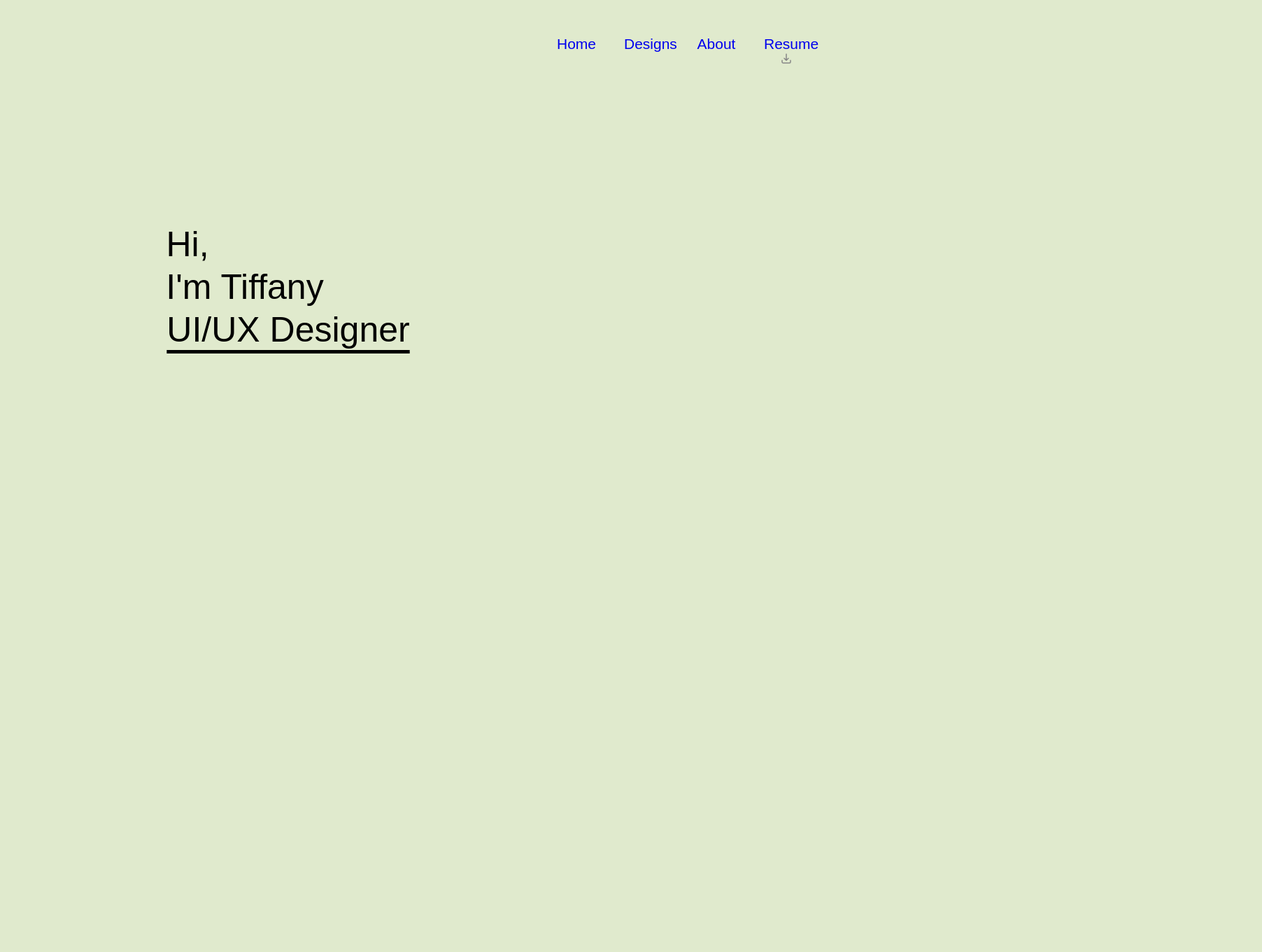
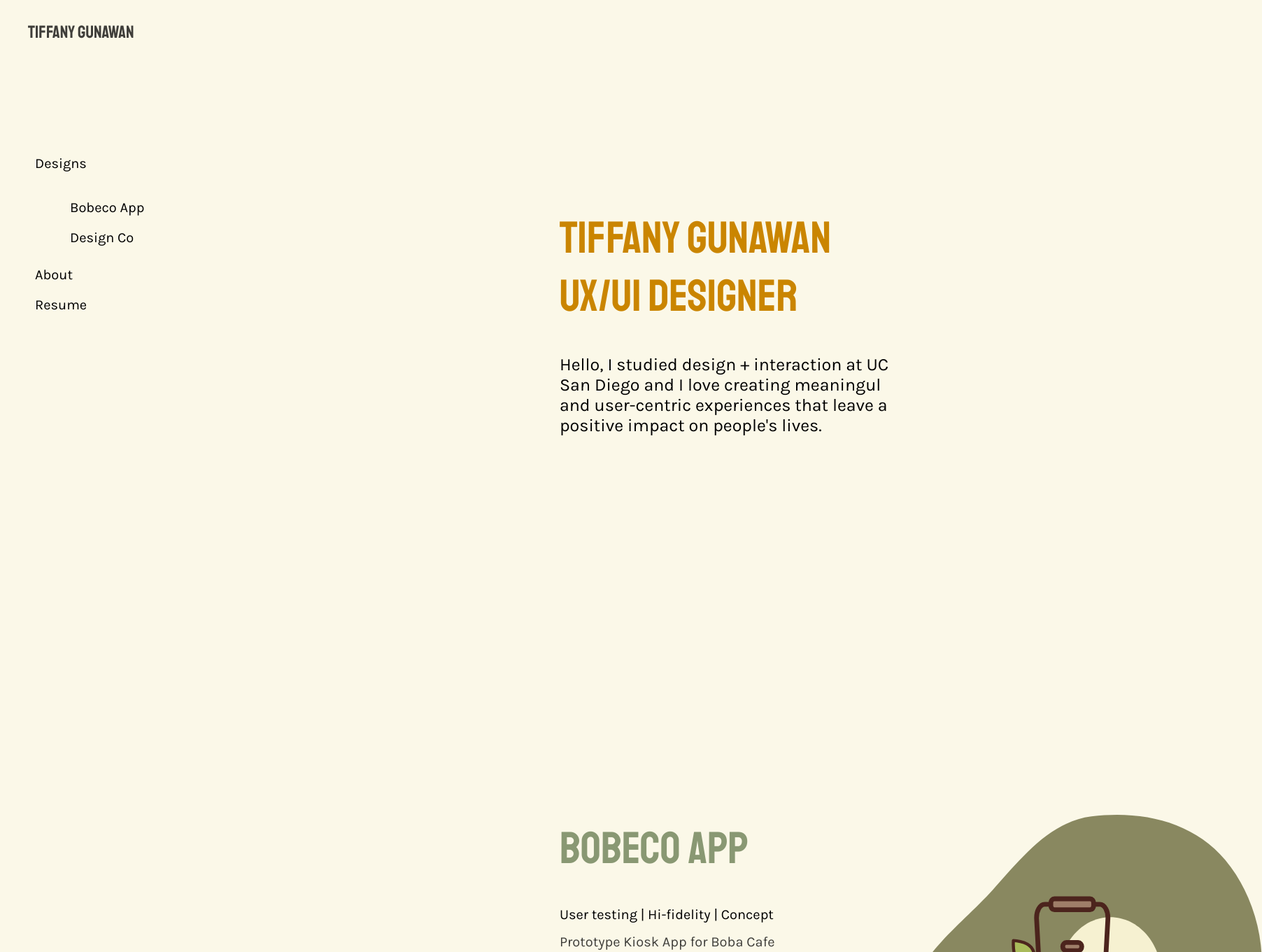
Before and after one commit to kuwtiiff/tiffany-portfolio, a React (Create React App) app: page / in a window 1280 px wide. Shown: the top 1360 px of the page at 70% size, 1804 px wide, since content can reach past the window. Before the commit the page ends 800 px from the top, so only its background shows below. Built offline with nearby package versions, Linux system fonts and the light colour scheme.

Commit message:
added nav bar and homepage contents

```diff
--- a/src/App.css
+++ b/src/App.css
@@ -1,85 +1,24 @@
 .App {
-  text-align: center;
+  /* text-align: center; */
 /* background-color: #61dafb;
 height: 100%;
 width: 100%; */
 }
 
 body, html {
-  margin: 0;
-  padding: 0;
+width:100%;
   height: 100%;
   }
 
   /* Set the background color for the whole page */
 body {
-  background-color: rgb(224, 234, 205);
+  background: #FBF8E8;
+  overflow-x: hidden;
   }
 
-.active-link {
-    background-color: #007bff;
-    color: #fff;
-  }
 
-ul {
-    list-style: none;
-    margin: 0;
-    padding: 30px;
-    float: right;
-    display: flex;
-    width: 457px;
-    height: 74px;
-    padding: 28px 44px;
-    align-items: flex-start;
-    position: absolute;
-    right: 0px;
-  }
 
-li {
-  /* display: inline-block;
-  margin-right: 20px;
-  padding: 10px;
-   */
-  width: 64px;
-  height: 18px;
-  color: #000;
-  padding: 13px;
-  margin-right: 10px;
-}
 
-a {
-  text-decoration: none;
-  font-family: Arial;
-  font-size: 21px;
-  font-style: normal;
-  font-weight: 400;
-  line-height: normal;
-}
-
-nav {
-  display: flex;
-  justify-content: flex-end;
-  padding: 10px;
-}
-
-nav a {
-  display: inline-flex;
-  align-items: center;
-}
-
-nav a svg{
-  margin-right: 10px;
-}
-
-download-link-container {
-  display: flex;
-  align-items: center;
-}
-
-resume-link {
-  margin-right: 8px; /* Adjust the margin as needed for spacing between link and icon */
-  display: inline-flex; /* Ensure the link behaves as a flex item and aligns properly with the SVG */
-}
 
 
 
--- a/src/App.js
+++ b/src/App.js
@@ -5,67 +5,15 @@ import AboutPage from './components/AboutPage/AboutPage';
 import DesignPage from './components/DesignPage/DesignPage';
 import ResumePage from './components/ResumePage/ResumePage';
 import pdfFile from './DraftResumePortfolio.pdf';
+import SideNavbar from './components/SideNavbar/SideNavbar';
 import { BrowserRouter as Router, Route, NavLink, Routes } from 'react-router-dom';
 
 function App() {
   return (
-    <Router>
       <div className='App'>
-        <nav>
-          <ul>
-            <li>
-              <NavLink to='/' exact activeClassName='active-link'>
-                Home
-              </NavLink>
-            </li>
-            <li>
-              <NavLink to='/designs' activeClassName='active-link'>
-                Designs
-              </NavLink>
-            </li>
-
-            <li>
-              <NavLink to='/about' activeClassName='active-link'>
-                About
-              </NavLink>
-            </li>
-
-            <li className = "download-link-container">
-
-
-
-
-                <a href={pdfFile} download className = "resume-link">
-                  Resume
-                </a>
-            <svg
-                    xmlns='http://www.w3.org/2000/svg'
-                    width='18'
-                    height='18'
-                    viewBox='0 0 18 18'
-                    fill='none'
-                >
-              <path
-                d='M15 11.25V13.5C15 14.3284 14.3284 15 13.5 15H4.5C3.67157 15 3 14.3284 3 13.5L3 11.25M6 8.25L9 11.25M9 11.25L12 8.25M9 11.25V2.25'
-                stroke='#878787'
-                strokeWidth='1.5'
-                strokeLinecap='round'
-                strokeLinejoin='round'
-              />
-            </svg>
-
-            </li>
-          </ul>
-        </nav>
-
-        <Routes>
-          <Route path='/' element={<HomePage />} />
-          <Route path='/about' element={<AboutPage />} />
-          <Route path='/designs' element={<DesignPage />} />
-
-        </Routes>
+        <SideNavbar></SideNavbar>
+      <HomePage></HomePage>
       </div>
-    </Router>
   );
 }
 
--- a/src/components/HomePage/HomePage.css
+++ b/src/components/HomePage/HomePage.css
@@ -1,46 +1,121 @@
-.home-container{
-    background-color: rgb(224, 234, 205);
+@import url('https://fonts.googleapis.com/css2?family=Staatliches&display=swap');
 
-}
-.home-container h1{
-    color: #000;
-font-family: Arial;
-font-size: 50px;
-font-style: normal;
-font-weight: 400;
-line-height: normal;
-    /* margin-top: 250px;
-    margin-right: 1000px; */
-    display: block;
+.home-container {
+    background: #FBF8E8;
+
 
 }
 
+.home-container h1 {
+    color: #CA8500;
+    font-family: Staatliches;
+    font-size: 80px;
+    font-style: normal;
+    font-weight: 400;
+    line-height: normal;
+}
 .home-title {
-    width: 236px;
 
-    height: 107px;
     flex-shrink: 0;
     margin-top: 300px;
-    margin-left: 150px;
-    margin-right: 950px;
+    margin-left: -800px;
+
 }
 
-.second-heading{
-    width: 400px;
+.jobtitle-heading {
+    margin-top: -40px;
+    font-family: Staatliches;
+    margin-left: 800px;
+}
+
+.intro-heading h2{
+    color: black;
+    font-family: Karla;
+    font-size: 25px;
+    font-style: normal;
+    font-weight: 400;
+    line-height: normal;
+    margin-left: 800px;
+}
+
+.bobeco-container {
+    background: #FBF8E8;
+
+    margin-top: 550px;
+    margin-left: 800px;
+}
+
+.bobeco-heading {
+
+    background: #FBF8E8;
+}
+
+.bobeco-heading h1 {
+    color: rgba(61, 88, 36, 0.60);
+    font-family: Staatliches;
+    font-size: 60px;
+    font-style: normal;
+    font-weight: 400;
+    line-height: normal;
+}
+
+.bobeco-concept h2 {
+    background: #FBF8E8;
+    color: #000;
+    font-family: Karla;
+    font-size: 20px;
+    font-style: normal;
+    font-weight: 400;
+    margin-top: 20px;
+
+}
+
+.bobeco-desc h2 {
+    color: rgba(0, 0, 0, 0.75);
+    background: #FBF8E8;
+    font-family: Karla;
+    font-size: 20px;
+    font-style: normal;
+    font-weight: 400;
+    line-height: normal;
+    margin-top: 10px;
+
+}
 
 
-    flex-shrink: 0;
-    margin-top: -80px;
-    margin-left: 150px;
-    margin-right: 950px;
+.bobeco-image {
+    margin-left: 500px;
+
+    margin-top: -210px;
 }
 
-.third-heading{
-    width: 400px;
-    text-decoration-line: underline;
-    text-underline-position: right under;
-    flex-shrink: 0;
-    margin-top: -30px;
-    margin-left: 212px;
-    margin-right: 950px;
+
+
+/* Media query for larger screens */
+@media (min-width: 768px) {
+    .home-container h1 {
+        font-size: 4rem;  /* Increases the font-size on larger screens */
+    }
+
+    .home-title {
+        margin-left: 800px;
+        text-align: left; /* Aligns to left on larger screens */
+    }
+
+    .jobtitle-heading {
+        margin-left: 800px;
+    }
+
+    .intro-heading h2 {
+        margin-left: 800px;
+    }
+
+    .bobeco-container {
+        margin-left: 800px;
+    }
+
+    .bobeco-image {
+        margin-left: 500px;
+        margin-top: -210px;
+    }
 }
--- a/src/components/HomePage/HomePage.js
+++ b/src/components/HomePage/HomePage.js
@@ -1,24 +1,49 @@
 import React, { useState, useEffect } from "react";
 import './HomePage.css';
+import picture from './boba_kettle.svg'
 const HomePage= () => {
     return(
         <div className = "home-container">
             <div className = "home-title">
                 <h1>
-                 Hi,
+                    Tiffany Gunawan
+                </h1>
+            </div>
+            <div className = "jobtitle-heading">
+                <h1>
+                    UX/UI DESIGNER
+                </h1>
+            </div>
+            <div className = "intro-heading">
+                <h2>
+                    Hello, I studied design + interaction at UC San Diego and I love creating meaningul
+                    and user-centric experiences that leave a positive impact on people's lives.
+                </h2>
+
+            </div>
+            <div className = "bobeco-container">
+
+                <div className = "bobeco-heading">
+                    <h1>
+                        BOBECO APP
                     </h1>
                 </div>
 
-        <div className = "second-heading">
-            <h1>
-                I'm Tiffany
-            </h1>
+                <div className = "bobeco-concept">
+                <h2>
+                    User testing | Hi-fidelity | Concept
+                </h2>
             </div>
+            <div className = "bobeco-desc">
+                <h2>
+                    Prototype Kiosk App for Boba Cafe
+                </h2>
 
-        <div className = "third-heading">
-            <h1>
-                UI/UX Designer
-            </h1>
+            </div>
+            <div className="bobeco-image">
+            <img src={picture} alt="Bobeco Logo" />
+
+            </div>
             </div>
 
         </div>
--- /dev/null
+++ b/src/components/SideNavbar/SideNavbar.css
@@ -0,0 +1,58 @@
+/* SideNavbar.css */
+@import url('https://fonts.googleapis.com/css2?family=Karla&display=swap');
+
+.sidenav {
+    width: 250px;
+    height: 100vh;
+    position: fixed;
+    top: 10px;
+    left: 0;
+    background: #FBF8E8;
+    flex-direction: column;
+    align-items: flex-start;
+    padding: 30px 49px 968px 40px;
+  }
+
+  .sidenav-title {
+    color: rgba(0, 0, 0, 0.75);
+    font-family: Staatliches;
+    font-size: 25px;
+    font-style: normal;
+    font-weight: 400;
+    line-height: normal;
+    margin-top: -10px;
+  }
+
+  .sidenav-links {
+    list-style-type: none;
+    padding: 0;
+    margin-top: 150px;
+    list-style-type: none;  /* This removes bullet points */
+
+  }
+
+  .sidenav-links li {
+
+  padding: 10px;
+  list-style-type: none;  /* This removes bullet points */
+  }
+
+  .sidenav-links li a {
+    color: #000;
+    font-family: Karla;
+    font-size: 20px;
+    font-style: normal;
+    font-weight: 400;
+    line-height: normal;
+    text-decoration: none;
+
+
+  }
+  .submenu {
+    padding-top: 30px;
+
+  }
+
+  .sidenav-links li a:hover {
+    background-color: #575757;
+  }
--- /dev/null
+++ b/src/components/SideNavbar/SideNavbar.js
@@ -0,0 +1,23 @@
+// SideNavbar.js
+import React from 'react';
+import './SideNavbar.css';
+
+const SideNavbar = () => {
+  return (
+    <div className="sidenav">
+      <h2 className="sidenav-title">Tiffany Gunawan</h2>
+      <ul className="sidenav-links">
+        <li><a href="#designs">Designs</a>
+          <ul className="submenu">
+            <li><a href="#bobeco">Bobeco App</a></li>
+            <li><a href="#designco">Design Co</a></li>
+          </ul>
+        </li>
+        <li><a href="#about">About</a></li>
+        <li><a href="#resume">Resume</a></li>
+      </ul>
+    </div>
+  );
+};
+
+export default SideNavbar;
```
Also changed, not shown: src/components/HomePage/boba_kettle.svg (added). Lines whose indentation alone changed are shown as unchanged.
